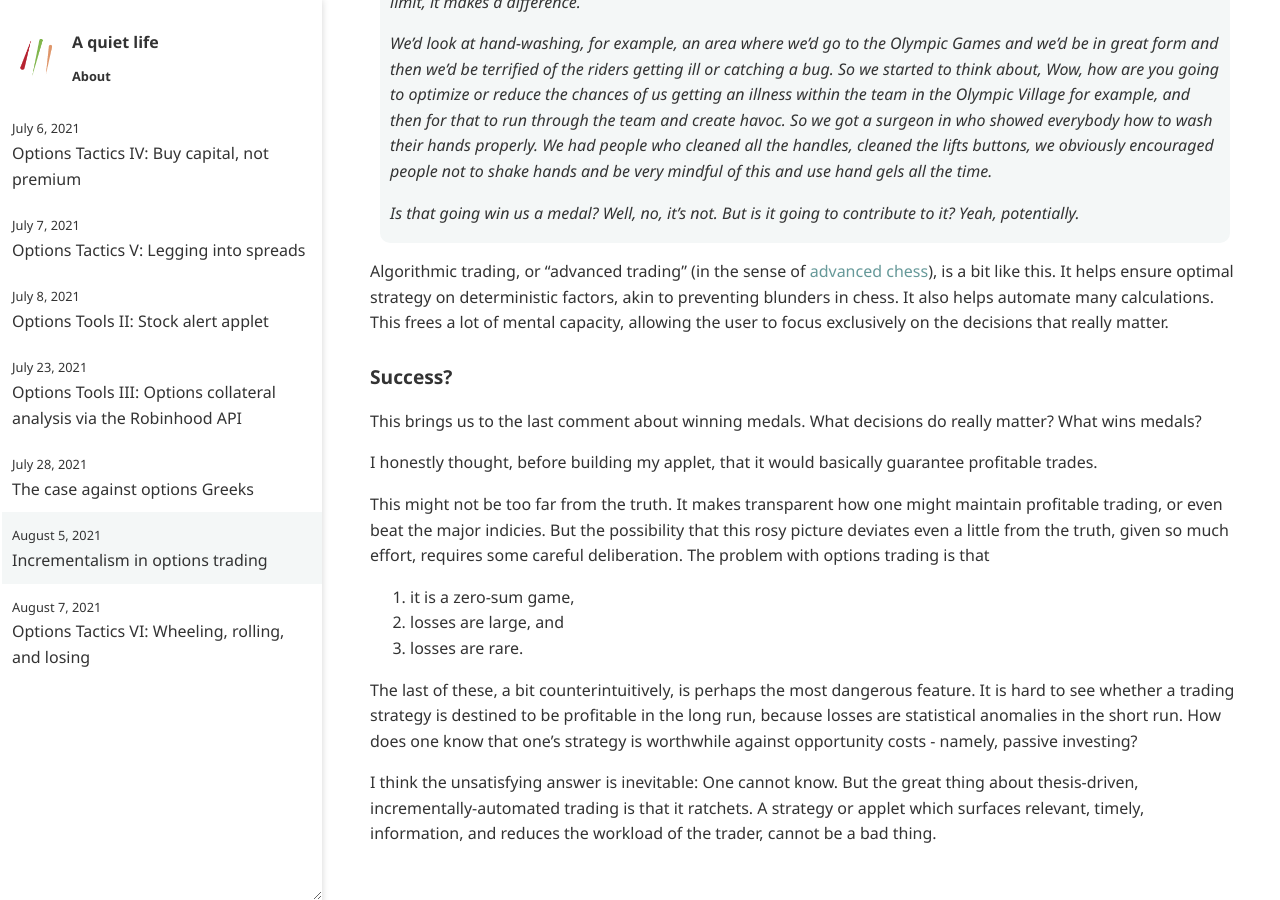
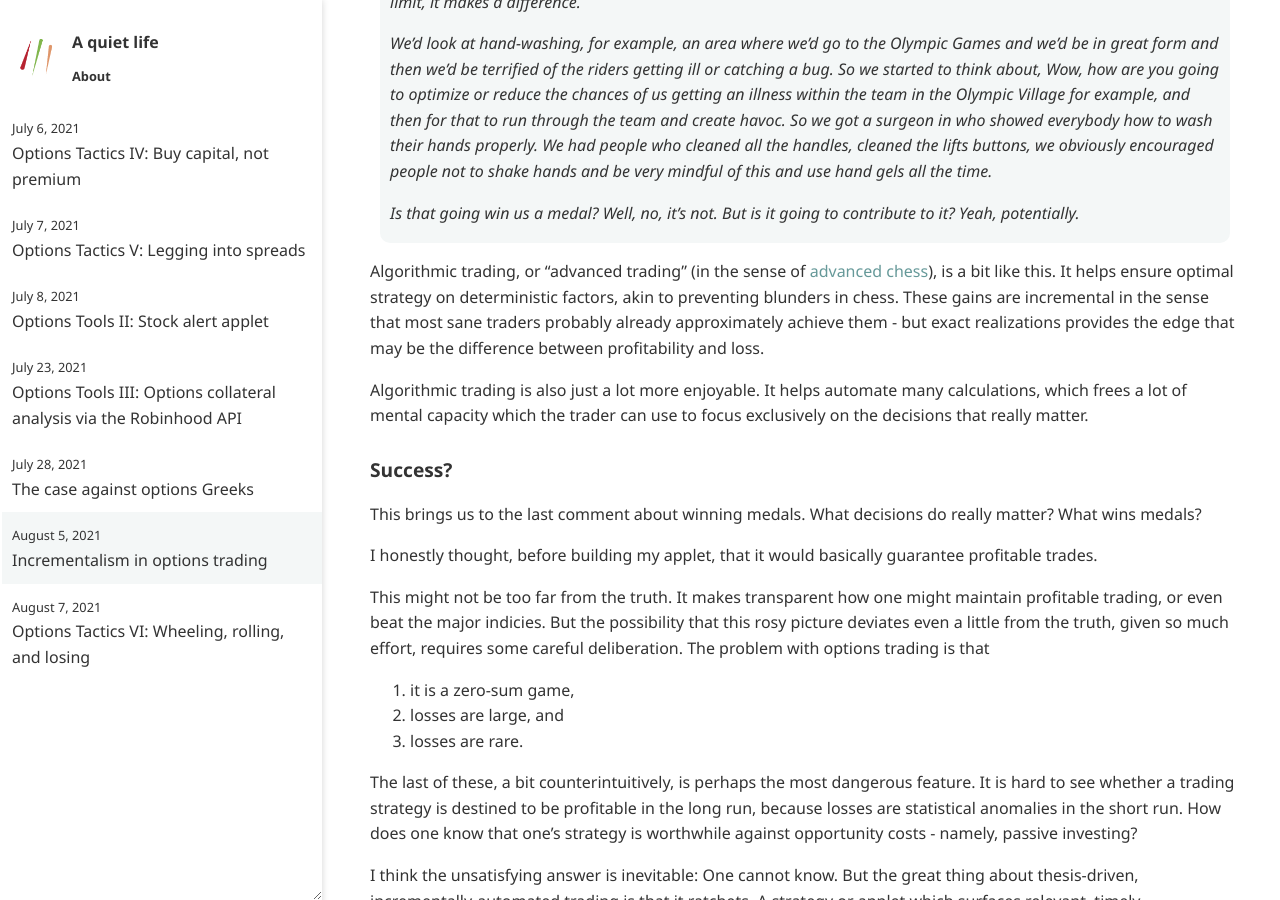
Before and after one commit to ansyblenetwork/aquietlife, a Jekyll site: the page built from _posts/2021-08-05-incrementalism.md, in a window 1280 px wide and 900 px high, scrolled down 1141 px. Built offline with Jekyll 4.4.1, drawn with Linux system fonts in a browser that asks for light colours.

Commit message:
Update 2021-08-05-incrementalism.md

```diff
--- a/_posts/2021-08-05-incrementalism.md
+++ b/_posts/2021-08-05-incrementalism.md
@@ -36,7 +36,9 @@ This reminded me of a freakonomics episode I overheard on the radio in grad scho
 >
 > Is that going win us a medal? Well, no, it’s not. But is it going to contribute to it? Yeah, potentially.
 
-Algorithmic trading, or "advanced trading" (in the sense of [advanced chess](https://en.wikipedia.org/wiki/Advanced_chess)), is a bit like this. It helps ensure optimal strategy on deterministic factors, akin to preventing blunders in chess. It also helps automate many calculations. This frees a lot of mental capacity, allowing the user to focus exclusively on the decisions that really matter.
+Algorithmic trading, or "advanced trading" (in the sense of [advanced chess](https://en.wikipedia.org/wiki/Advanced_chess)), is a bit like this. It helps ensure optimal strategy on deterministic factors, akin to preventing blunders in chess. These gains are incremental in the sense that most sane traders probably already approximately achieve them - but exact realizations provides the edge that may be the difference between profitability and loss.
+
+Algorithmic trading is also just a lot more enjoyable. It helps automate many calculations, which frees a lot of mental capacity which the trader can use to focus exclusively on the decisions that really matter.
 
 ### Success?
 
```
